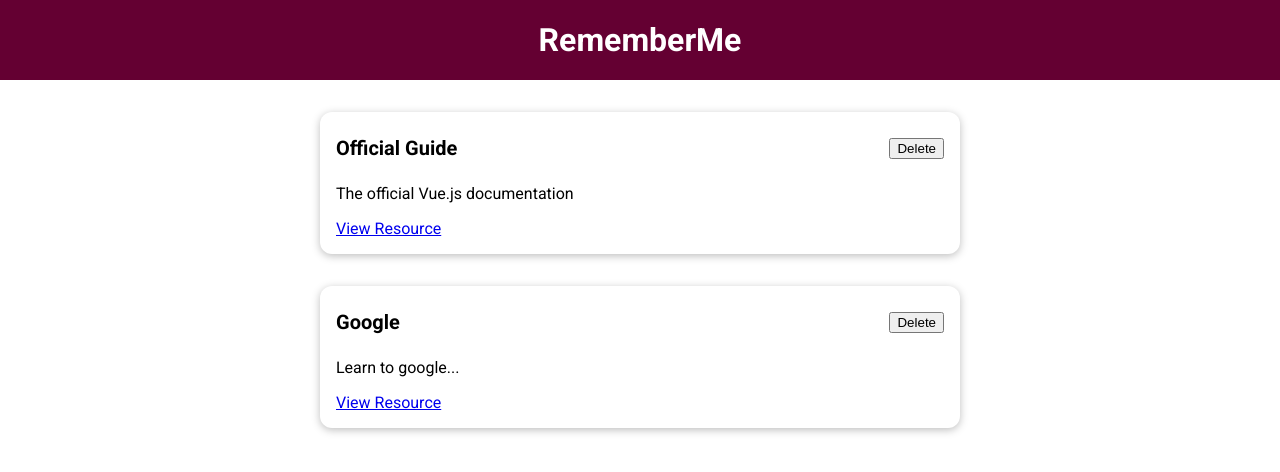
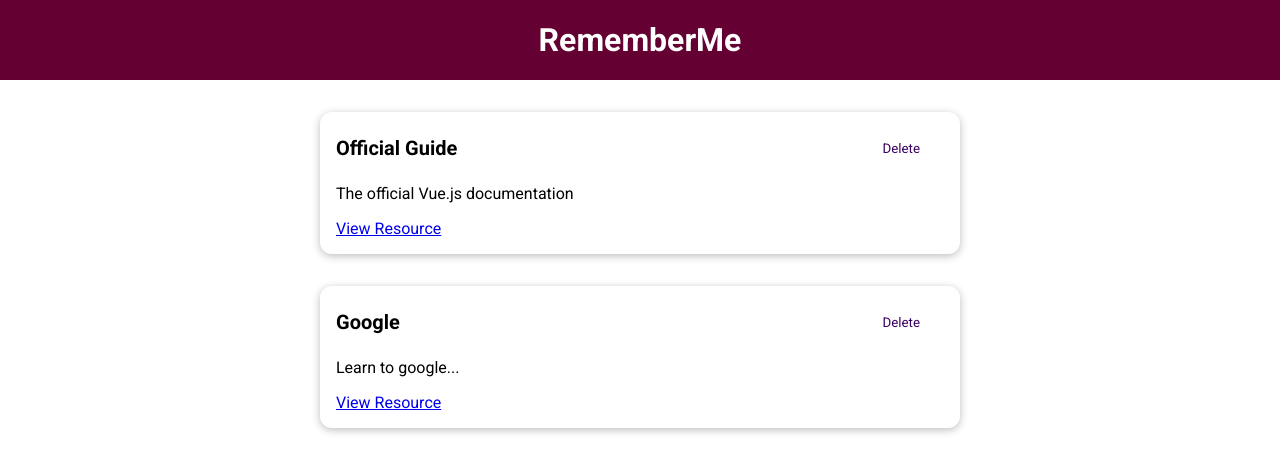
Before and after one commit to Josip-github/Learning-Resources-Project, a Vue app: page / in a window 1280 px wide. Shown: the top 472 px of the page. Built offline with nearby package versions, Linux system fonts and the light colour scheme.

Commit message:
Create BaseButton component, register it globally in main.js file, use it in LearningResource.vue.

```diff
--- /dev/null
+++ b/src/components/UI/BaseButton.vue
@@ -0,0 +1,39 @@
+<template>
+    <button :type="type" :class="mode">
+        <slot></slot>
+    </button>
+</template>
+
+<script>
+export default {
+    props: ['type', 'mode']
+}
+</script>
+
+<style scoped>
+button {
+  padding: 0.75rem 1.5rem;
+  font-family: inherit;
+  background-color: #3a0061;
+  border: 1px solid #3a0061;
+  color: white;
+  cursor: pointer;
+}
+
+button:hover,
+button:active {
+  background-color: #270041;
+  border-color: #270041;
+}
+
+.flat {
+  background-color: transparent;
+  color: #3a0061;
+  border: none;
+}
+
+.flat:hover,
+.flat:active {
+  background-color: #edd2ff;
+}
+</style>
--- a/src/components/learning-resources/LearningResource.vue
+++ b/src/components/learning-resources/LearningResource.vue
@@ -3,7 +3,7 @@
         <base-card>
             <header>
                 <h3>{{ title }}</h3>
-                <button>Delete</button>
+                <base-button mode="flat">Delete</base-button>
             </header>
             <p>{{ description }}</p>
             <nav>
--- a/src/main.js
+++ b/src/main.js
@@ -2,9 +2,11 @@
 
 import App from './App.vue';
 import BaseCard from './components/UI/BaseCard.vue';
+import BaseButton from './components/UI/BaseButton.vue';
 
 const app = createApp(App);
 
 app.component('base-card', BaseCard);
+app.component('base-button', BaseButton);
 
 app.mount('#app');
```
